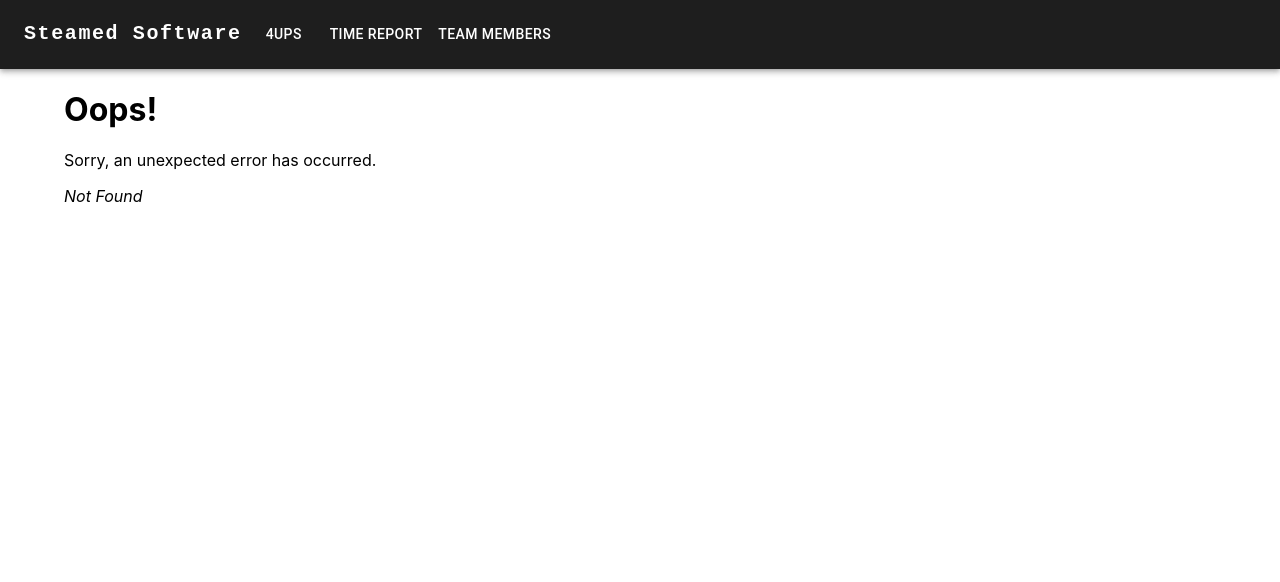
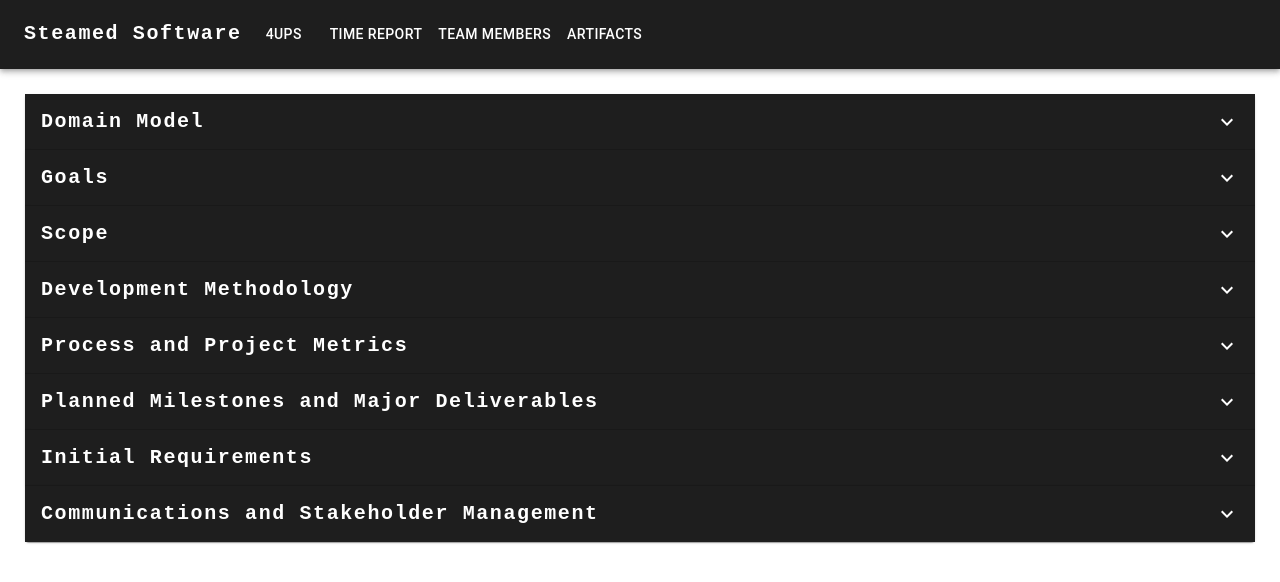
Before and after one commit to SteamedSoftware/SteamedColorProcessing, a React app: page /SteamedColorProcessing/artifacts in a window 1280 px wide. Before the commit this address had no page. Built offline with nearby package versions, Linux system fonts and the light colour scheme.

Commit message:
Add artifacts to website

```diff
--- a/src/4ups.js
+++ b/src/4ups.js
@@ -142,8 +142,10 @@ const quadChartData = [
         ],
         needsList: [
             "Licensing info from ARRI",
-            "ARRI assist with purchasing licenses?",
-            "Release under (L)GPLv3 License?"
+            [
+                "ARRI assist with purchasing licenses?",
+                "Release under (L)GPLv3 License?"
+            ]
         ]
     },
     {
--- /dev/null
+++ b/src/Artifacts.js
@@ -0,0 +1,275 @@
+import React from 'react';
+import './index.css';
+import { Accordion, AccordionDetails, AccordionSummary, Typography } from '@mui/material';
+import ExpandMoreIcon from '@mui/icons-material/ExpandMore';
+import domainModel from './images/domainModel.png';
+
+export default function Artifacts()
+{
+    return(
+        <div className="artifacts">
+            {artifactData.map((data) => {
+               return <Artifact
+                   title={data.title || "No Title"}
+                   contentList={data.contentList || []}
+                   image={data.image || ""}
+                   alt={data.alt || ""}
+               />
+            })}
+        </div>
+    );
+}
+
+function Artifact(props)
+{
+    return(
+        <Accordion>
+            <AccordionSummary
+                expandIcon={<ExpandMoreIcon style={{ color: 'white' }}/>}
+                aria-controls="panel1a-content"
+                id="panel1a-header"
+                sx={{
+                    bgcolor: '#1E1E1E',
+                    color: 'white'
+                }}
+            >
+                <Typography
+                    variant="h6"
+                    noWrap
+                    sx={{
+                        mr: 2,
+                        display: { md: 'flex' },
+                        fontFamily: 'monospace',
+                        fontWeight: 700,
+                        letterSpacing: '.1rem',
+                        color: 'inherit',
+                        textDecoration: 'none',
+                    }}
+                >
+                    {props.title}
+                </Typography>
+            </AccordionSummary>
+            <AccordionDetails
+                sx={{
+                    bgcolor: '#343434',
+                    color: 'white'
+                }}>
+                <div className="artifact">
+                    <ArtifactContent {...props} />
+                </div>
+            </AccordionDetails>
+        </Accordion>
+    );
+}
+
+function ArtifactContent(props)
+{
+    const image = <img src={props.image} alt={props.alt} className="artifactImage"></img>
+    const contentList = props.contentList;
+    const artifactItems = contentList.map((content) => {
+        if (typeof content === 'string' || content instanceof String) {
+            return <h1>{content}</h1>
+        } else {
+            return <ParagraphContent contentList={content}/>
+        }
+    });
+
+    if (props.image !== "")
+    {
+        return(
+            <div>
+                {image}
+                <div>
+                    {artifactItems}
+                </div>
+            </div>
+        );
+    }
+    return(
+        <div>{artifactItems}</div>
+    );
+}
+
+function ParagraphContent(props)
+{
+    const contentList = props.contentList;
+    const paragraphItems = contentList.map((content) => {
+            return <p>{content}</p>
+    });
+    return(
+        <div>{paragraphItems}</div>
+    );
+}
+
+const artifactData = [
+    {
+        title: "Domain Model",
+        contentList: [],
+        image: domainModel,
+        alt: "Domain Model"
+    },
+    {
+        title: "Goals",
+        contentList: [
+            [
+                `There are two main goals that we hope to achieve through the
+                completion of this project. We would firstly like to (1) provide
+                a way for creatives to convert their LUTs to a format that is
+                compatible with the data captured using the new ARRI camera (logC3
+                to logC4). They will be able to adjust values and see the live
+                results of changes made based on formulas that the Motion Picture
+                Science students will develop and provide. The program will also
+                (2) act as a tool for digital imaging technicians and cinematographers
+                to allow them to visualize and update their look up tables (LUTs) live.
+                Since creatives often possess and use LUTs that they did not create, this
+                would help them see the effects on the colors and values in any scene to
+                which the LUT is applied.`
+            ]
+        ]
+    },
+    {
+        title: "Scope",
+        contentList: [
+            [
+                `The program will only take in images used as reference when modifying
+                the LUT. Video files will not be supported. The maximum amount of images
+                that can be uploaded at one time is 8. The program is a LUT modification
+                software that provides visualization of changes using reference images.
+                It is not an image editing software, so none of the imported reference
+                images will be modified or exported. Only one LUT, which must be in logC3
+                format, may be imported at a time and will be the sole LUT being updated
+                through the user interface.`
+            ]
+        ]
+    },
+    {
+        title: "Development Methodology",
+        contentList: [
+            "Planned Activities and Artifacts",
+            [
+                `Our overall development methodology is going to be based on Kanban.
+                We will define stories as we discover requirements, assign priorities,
+                and then allow team members to assign themselves to a story for
+                development. Each story card will progress from the backlog, to work
+                in progress, then to testing/review, and finally complete. This allows
+                all team members to check on the progress of any active and inactive
+                story. This will be somewhat cyclical in nature given the well defined
+                flow of stories through each step with the developers picking up new
+                stories as current ones are completed.`
+            ],
+            "Roles",
+            [
+                `We have our system architect role, which will likely assist in figuring
+                out the order in which cards need to be completed to ensure functionality
+                is maintained. Additionally, we are hoping that this encourages
+                collaboration, considering we should have a different developer work on
+                testing a feature that one developer works on. The CIT Lead will be
+                primarily responsible for the overall testing and integration effort through
+                the use of CI/CD pipelines and automated tests when possible. Each team
+                member will be a developer working on implementing stories and will
+                therefore need to be present at meetings where we discuss requirements and
+                create stories. The project lead will be primarily responsible for leading
+                these meetings and consulting with the team to ensure everyone is on the
+                same page. The communications lead will be responsible for communicating
+                any team questions to the sponsor so we can get more accurate information
+                about requirements.`
+            ],
+            "Standards and Quality Practices",
+            [
+                `The CIT Lead will hold the primary responsibility of testing and
+                integration efforts, but each developer will also be responsible for
+                testing their code. Unit tests should be written for new functionality by
+                the developer who implemented the functionality. Once implemented and
+                tested, the story will move to the Review phase where another developer
+                will perform a code review and run manual tests on the new functionality.
+                The CIT Lead will assist in setting up CI/CD pipelines for automated
+                testing when possible. This will reduce the overall time spent manually
+                testing and increase the quality of the software with good test coverage.`
+            ],
+            "Tools",
+            [
+                `For our kanban board, we are using Github Projects, which ties into our
+                repository, allowing us to link branches and commits directly to the
+                relevant cards. Github Projects also has built in metrics, showing the
+                number of cards done, who has cards assigned, and more.`
+            ],
+            "Metrics and Measurements",
+            [
+                `Because we are using Kanban, there are no sprints like in Scrum so some
+                metrics and measurements will not be viable with this methodology. Our
+                primary process metric will be the number of cards in progress and in
+                review and defect metrics from internal testing. See the Process and
+                Project Metrics document for a more in depth explanation of our metrics.`
+            ]
+        ]
+    },
+    {
+        title: "Process and Project Metrics",
+        contentList: [
+            "Process",
+            [
+                `One metric will be the number of cards in the in-progress and in code
+                review sections on our kanban board at any given time. We are looking to
+                have only 1 or 2 cards in progress per person at any given time, along
+                with only having 1 or 2 cards in code review for the entire team at any
+                given time. Along with this, we are already taking time measurements for
+                our project requirements, so we can use time tracking as a good tracker
+                of effort throughout the project. The time tracking system, Kimai,
+                contains features like weekly and monthly summaries that can be filtered
+                to be per person and per team.`
+            ],
+            "Progress",
+            [
+                `As for progress metrics, we will measure our progress throughout the
+                project by measuring the number of passing tests and the number of defects
+                given at any given time.	The number of passing tests will be measured
+                by running tests after each card is completed, and updating which tests
+                were created, which ones started failing, and which ones were fixed. The
+                number of defects will be tracked using a defect tracking system like
+                Github Issues.`
+            ]
+        ]
+    },
+    {
+        title: "Planned Milestones and Major Deliverables",
+        contentList: [
+            [
+                `Our major milestones would be getting our tech stack fully functional in
+                a basic demo application. Next, we will look to get the logC3 imports
+                fully working, along with converting that to a logC4 LUT and applying that
+                to an image. Finally, being able to edit the LUT conversion to create the
+                final logC4 LUT, and being able to export that would be our final major
+                milestone. While getting the back-end functional, we will also be
+                iteratively designing and creating the front-end so we can respond to
+                sponsor feedback and ultimately have a desirable user interface. After
+                this, we hope to implement some of the stretch goals as defined in the
+                project proposal, such as visualizing the 1D and 3D color gamut and the
+                ability to visualize changes being done on each node.`
+            ]
+        ]
+    },
+    {
+        title: "Initial Requirements",
+        contentList: [
+            [
+                `The minimum viable product is an application that runs on macOS that
+                imports a logC3 LUT and up to 8 images, generates logC4 LUT, and is able
+                to apply both LUTs to the imported images. Users can view a side-by-side
+                comparison of the images after the LUTs are applied and fine tune and
+                customize the generated LUT before finally exporting.`
+            ]
+        ]
+    },
+    {
+        title: "Communications and Stakeholder Management",
+        contentList: [
+            [
+                `We have a dedicated Communications Lead who is responsible for
+                communicating with the sponsor. This is important because they will act
+                as a sole point of contact, relaying development team questions to the
+                sponsor and transmitting any questions the sponsor may have to the
+                development team.`
+            ]
+        ]
+    },
+];
--- a/src/SteamedNav.js
+++ b/src/SteamedNav.js
@@ -8,7 +8,8 @@ function SteamedNav() {
     const pages = [
         {name: '4Ups', href: '/SteamedColorProcessing/4ups'},
         {name: 'Time Report', href: '/SteamedColorProcessing/timeReport'},
-        {name: 'Team Members', href: '/SteamedColorProcessing/teamMembers'}
+        {name: 'Team Members', href: '/SteamedColorProcessing/teamMembers'},
+        {name: 'Artifacts', href: '/SteamedColorProcessing/artifacts'}
     ]
 
     const [anchorElNav, setAnchorElNav] = React.useState(null);
--- a/src/index.css
+++ b/src/index.css
@@ -17,6 +17,22 @@ code {
   margin-left: auto;
   margin-right: auto;
   width: 345;
+}
+
+.artifacts{
+  padding: 25px;
+}
+
+.artifact{
+  padding: 25px;
+}
+
+.artifactImage{
+  display: block;
+  margin-left: auto;
+  margin-right: auto;
+  width: 95%;
+  border: 10px solid white;
 }
 
 .quadCharts{
--- a/src/index.js
+++ b/src/index.js
@@ -7,6 +7,7 @@ import {
     createBrowserRouter,
     RouterProvider, useRouteError
 } from "react-router-dom";
+import Artifacts from "./Artifacts";
 import TeamMembers from "./TeamMembers";
 import QuadCharts from "./4ups";
 import SteamedNav from "./SteamedNav";
@@ -55,6 +56,10 @@ const router = createBrowserRouter([
                     {
                         path: "/SteamedColorProcessing/teamMembers",
                         element: <TeamMembers/>
+                    },
+                    {
+                        path: "/SteamedColorProcessing/artifacts",
+                        element: <Artifacts/>
                     }
                 ]
             }
```
Also changed, not shown: src/images/domainModel.png (added).
